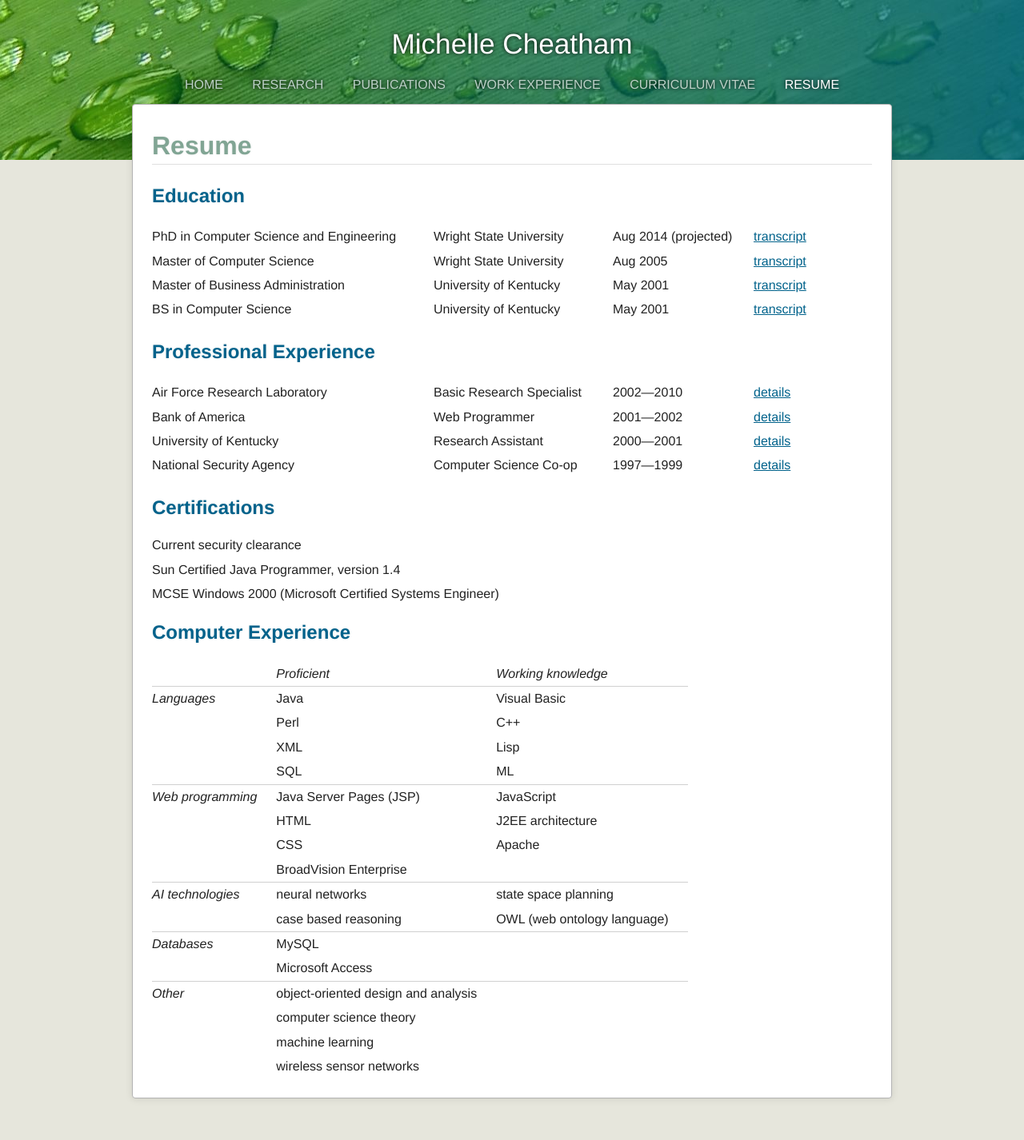
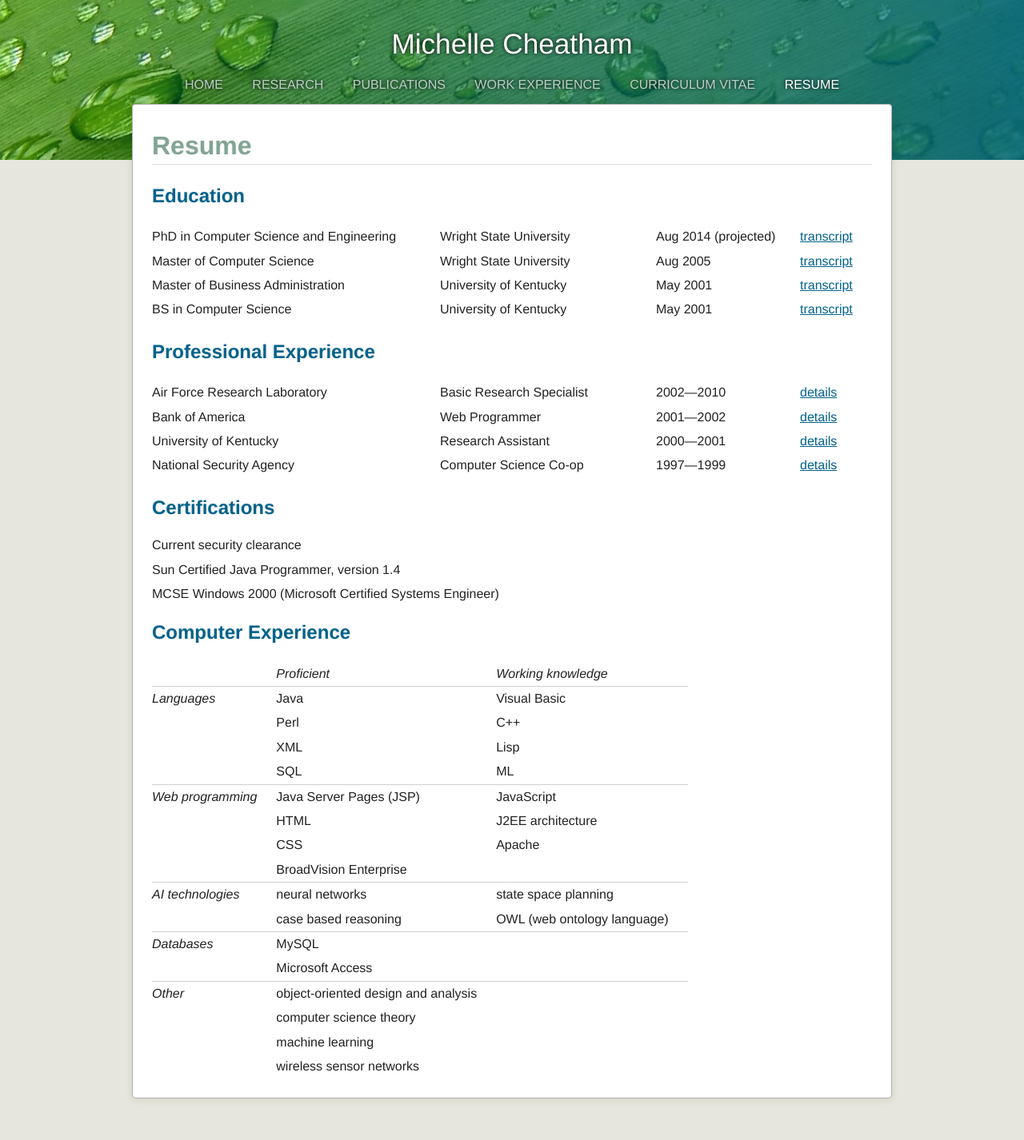
Before and after one commit to mcheatham/mcheatham.github.io, a Jekyll site: the page built from resume.md, in a window 1280 px wide. Shown: the whole page at 80% size. Built offline with Jekyll 4.4.1, drawn with Linux system fonts in a browser that asks for light colours; nearby versions of some CDN libraries; Markdown is read by kramdown in place of the engine named in the settings.

Commit message:
Fix table styling for CV and resume

```diff
--- a/css/main.css
+++ b/css/main.css
@@ -120,9 +120,9 @@ table#skills tbody td {
   padding-right: 1.5em;
   vertical-align: top;
 }
-td.col-degree, td.col-employer { width: 22em; }
-td.col-school, td.col-title { width: 14em; }
-td.col-date { width: 11em; }
+td.col-degree, td.col-employer { width: 40%; }
+td.col-school, td.col-title { width: 30%; }
+td.col-date { width: 20%; }
 
 .transcript header { margin-bottom: 1em; }
 .transcript .gpa { text-decoration: underline; }
```
